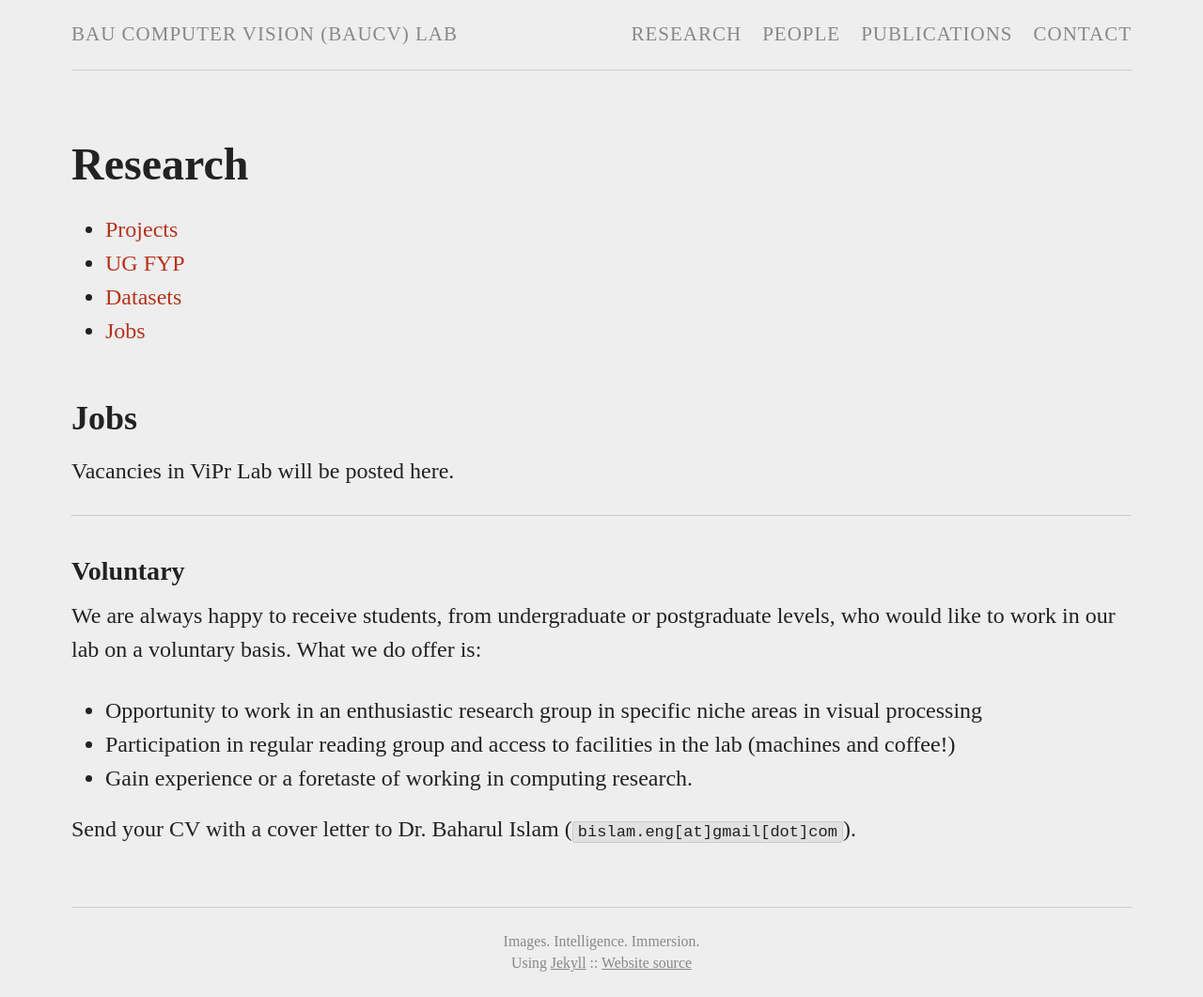
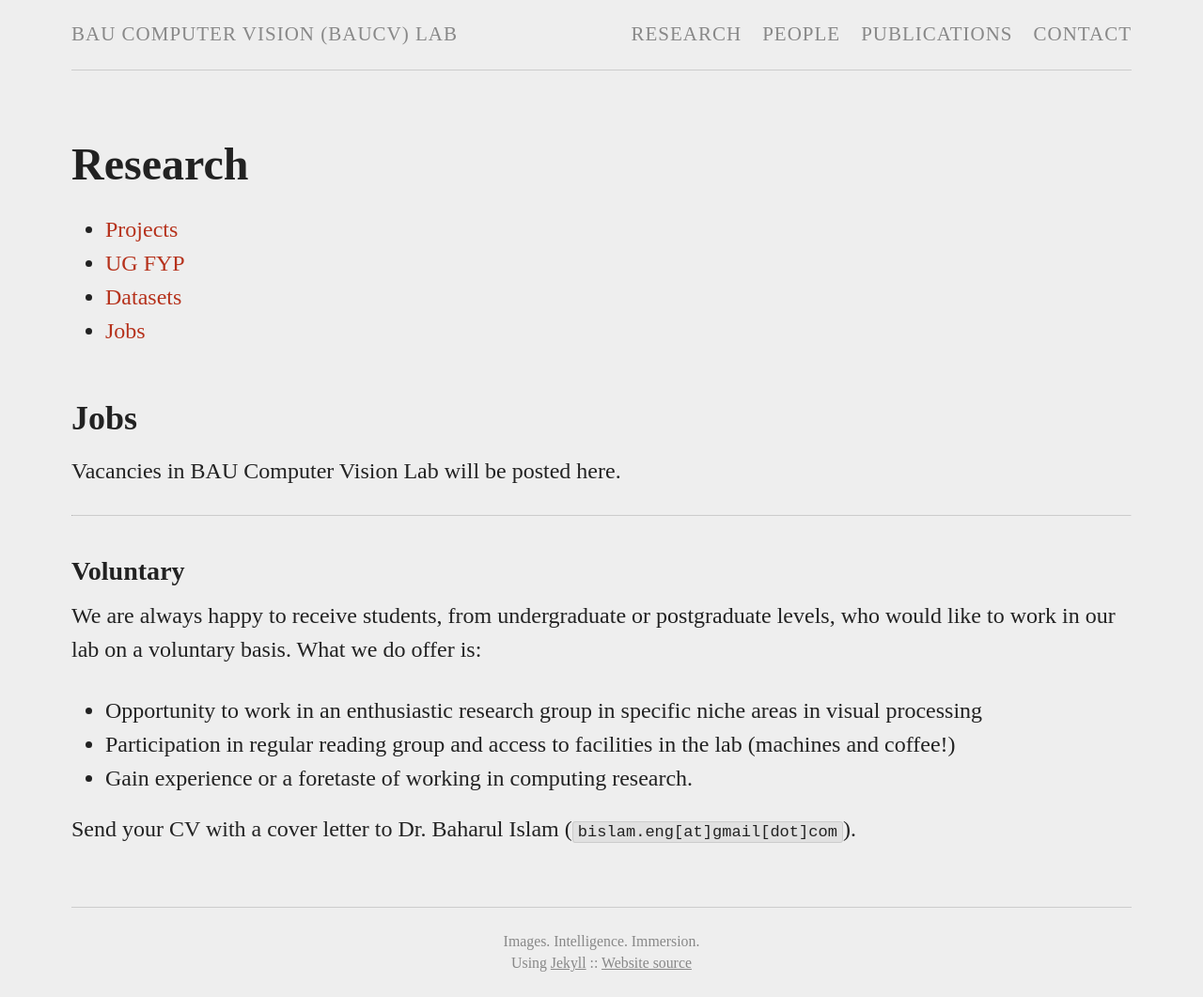
Before and after one commit to baucomputervision/baucomputervision.github.io, a Jekyll site: the page built from jobs.md, in a window 1280 px wide. Shown: the whole page at 94% size. Built offline with Jekyll 4.4.1, drawn with Linux system fonts in a browser that asks for light colours.

Commit message:
Update jobs.md

```diff
--- a/jobs.md
+++ b/jobs.md
@@ -8,7 +8,7 @@ permalink: /research/jobs/
 
 ## Jobs
 
-Vacancies in ViPr Lab will be posted here.
+Vacancies in BAU Computer Vision Lab will be posted here.
 
 <!--  ### Funded -->
 
```
